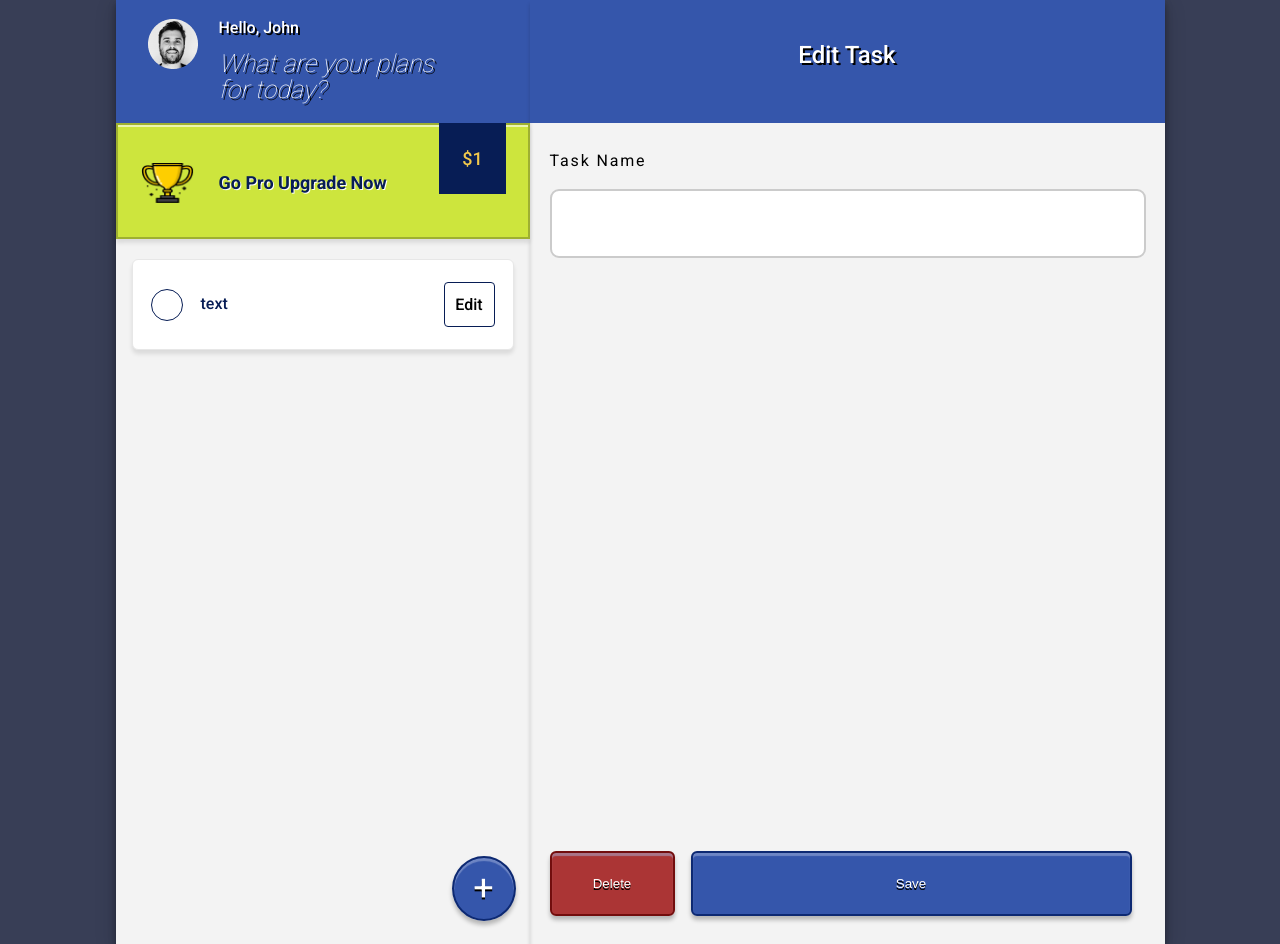
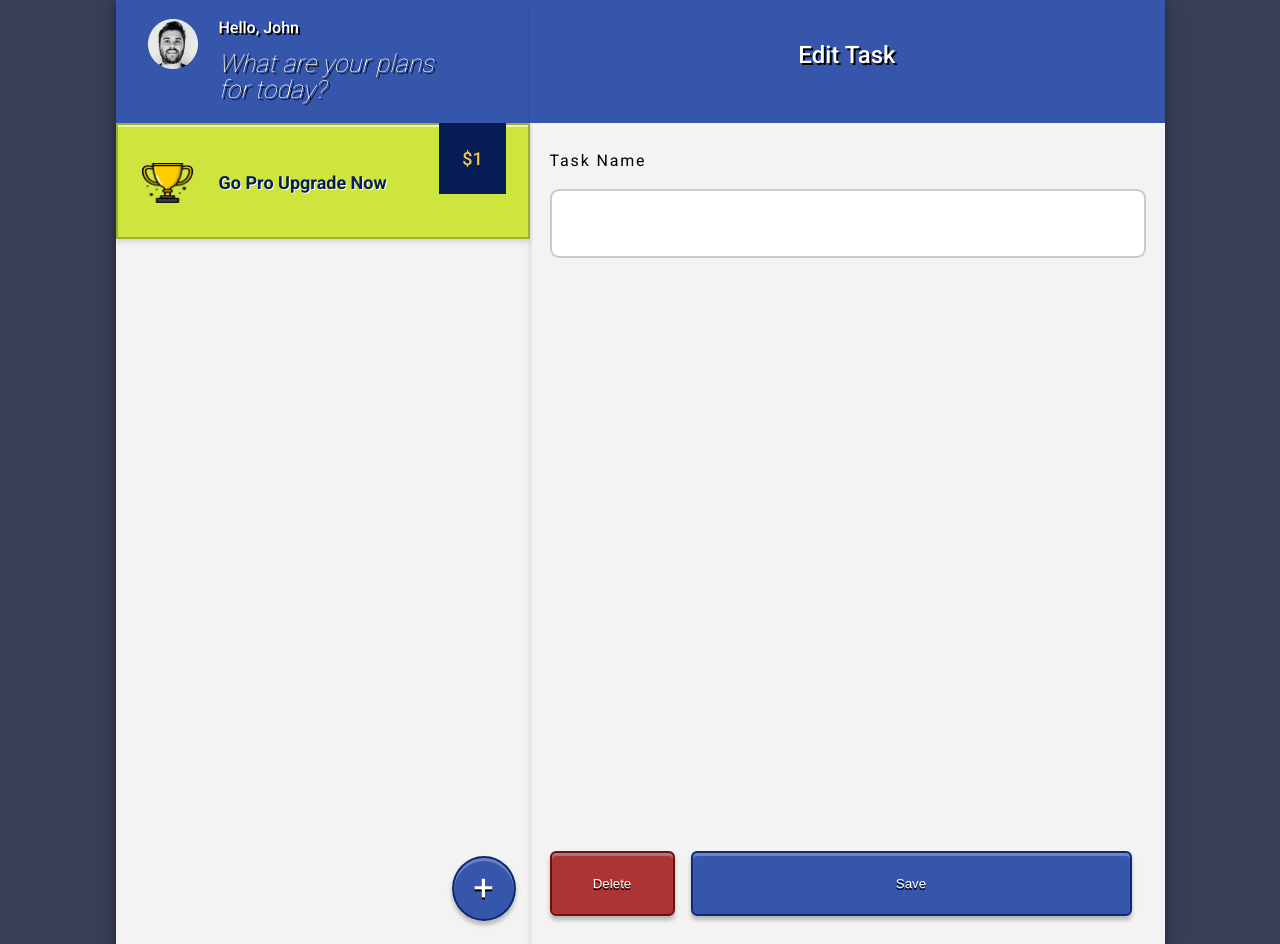
Before and after one commit to Zuby128/new-todo-project, a React (Vite) app: page / in a window 1280 px wide. Built offline with nearby package versions, Linux system fonts and the light colour scheme.

Commit message:
basic cruds added

```diff
--- a/src/components/ToDoCRUD.tsx
+++ b/src/components/ToDoCRUD.tsx
@@ -1,20 +1,50 @@
+import { useState } from "react";
+import useTodoStore from "../store/todoStore";
+
 function ToDoCRUD() {
+  const [text, setText] = useState<string>("");
+  const addTodo = useTodoStore((state) => state.addTodo);
+  const removeTodo = useTodoStore((state) => state.removeTodo);
+  const todo = useTodoStore((state) => state.todo);
+
+  const handleAdd = () => {
+    if (text.trim()) {
+      addTodo(text);
+      setText("");
+    }
+  };
+
   return (
     <div className="todo-right__content">
       {/* todo right content part top */}
       <div className="todo-right__content-top">
         <form>
           <label htmlFor="task">Task Name</label>
-          <input type="text" id="task" name="task" />
+          <input
+            type="text"
+            id="task"
+            name="task"
+            onChange={(e) => setText(e.target.value)}
+          />
         </form>
       </div>
       {/* todo right content part bottom */}
       <div className="todo-right__content-bottom">
         <div>
-          <button className="delete">Delete</button>
+          <button
+            className="delete"
+            onClick={() => {
+              if (!todo) return;
+              removeTodo(todo.id);
+            }}
+          >
+            Delete
+          </button>
         </div>
         <div>
-          <button className="save">Save</button>
+          <button className="save" onClick={handleAdd}>
+            Save
+          </button>
         </div>
       </div>
     </div>
--- a/src/components/ToDoList.tsx
+++ b/src/components/ToDoList.tsx
@@ -1,20 +1,36 @@
+import useTodoStore from "../store/todoStore";
+
 function ToDoList() {
+  const todos = useTodoStore((state) => state.todos);
+  const toggleTodo = useTodoStore((state) => state.toggleTodo);
+  const selectTodo = useTodoStore((state) => state.selectTodo);
+
   return (
     <div className="todo-left__content">
       {/* todo left content checkbox */}
-      <div className="todo-left__content-checkbox">
+      {todos.map((v) => (
+        <div className="todo-left__content-checkbox" key={v.id}>
           <div className="custom-checkbox">
-          <input type="checkbox" id="i" />
+            <input
+              type="checkbox"
+              id="i"
+              checked={v.isComplete}
+              onChange={() => {
+                toggleTodo(v.id);
+                selectTodo(v.id);
+              }}
+            />
 
             <label htmlFor="i" className="checkbox">
               <div className="checkbox__inner">
                 <div className="ball"></div>
-              <div className="text">text</div>
+                <div className="text">{v.text}</div>
               </div>
             </label>
           </div>
           <button>Edit</button>
         </div>
+      ))}
       <div className="todo-left__content-add">
         {/* todo left content add button */}
         <button>+</button>
--- a/src/store/todoStore.ts
+++ b/src/store/todoStore.ts
@@ -1,5 +1,4 @@
 import { create } from "zustand";
-import { v4 as uuidv4 } from "uuid";
 
 type Todo = {
   id: string;
@@ -9,13 +8,16 @@ type Todo = {
 
 type TodoState = {
   todos: Todo[];
+  todo: Todo | null;
   addTodo: (text: string) => void;
   toggleTodo: (id: string) => void;
   removeTodo: (id: string) => void;
+  selectTodo: (id: string) => Todo | null;
 };
 
-const useTodoStore = create<TodoState>((set) => ({
+const useTodoStore = create<TodoState>((set, get) => ({
   todos: [],
+  todo: null,
   addTodo: (text) =>
     set((state) => ({
       todos: [
@@ -23,16 +25,22 @@ const useTodoStore = create<TodoState>((set) => ({
         { id: Date.now().toString(), text, isComplete: false },
       ],
     })),
-  toggleTodo: (id) =>
+  toggleTodo: (id: string) =>
     set((state) => ({
       todos: state.todos.map((todo) =>
         todo.id === id ? { ...todo, isComplete: !todo.isComplete } : todo
       ),
     })),
-  removeTodo: (id) =>
+  removeTodo: (id: string) =>
     set((state) => ({
       todos: state.todos.filter((todo) => todo.id !== id),
     })),
+  selectTodo: (id: string) => {
+    const currentTodos = get().todos; // Use `get` to access the current state
+    const selectedTodo = currentTodos.find((todo) => todo.id === id) || null;
+    set({ todo: selectedTodo }); // Update the state with the selected todo
+    return selectedTodo; // Return the selected todo
+  },
 }));
 
 export default useTodoStore;
```
Lines whose indentation alone changed are shown as unchanged.
